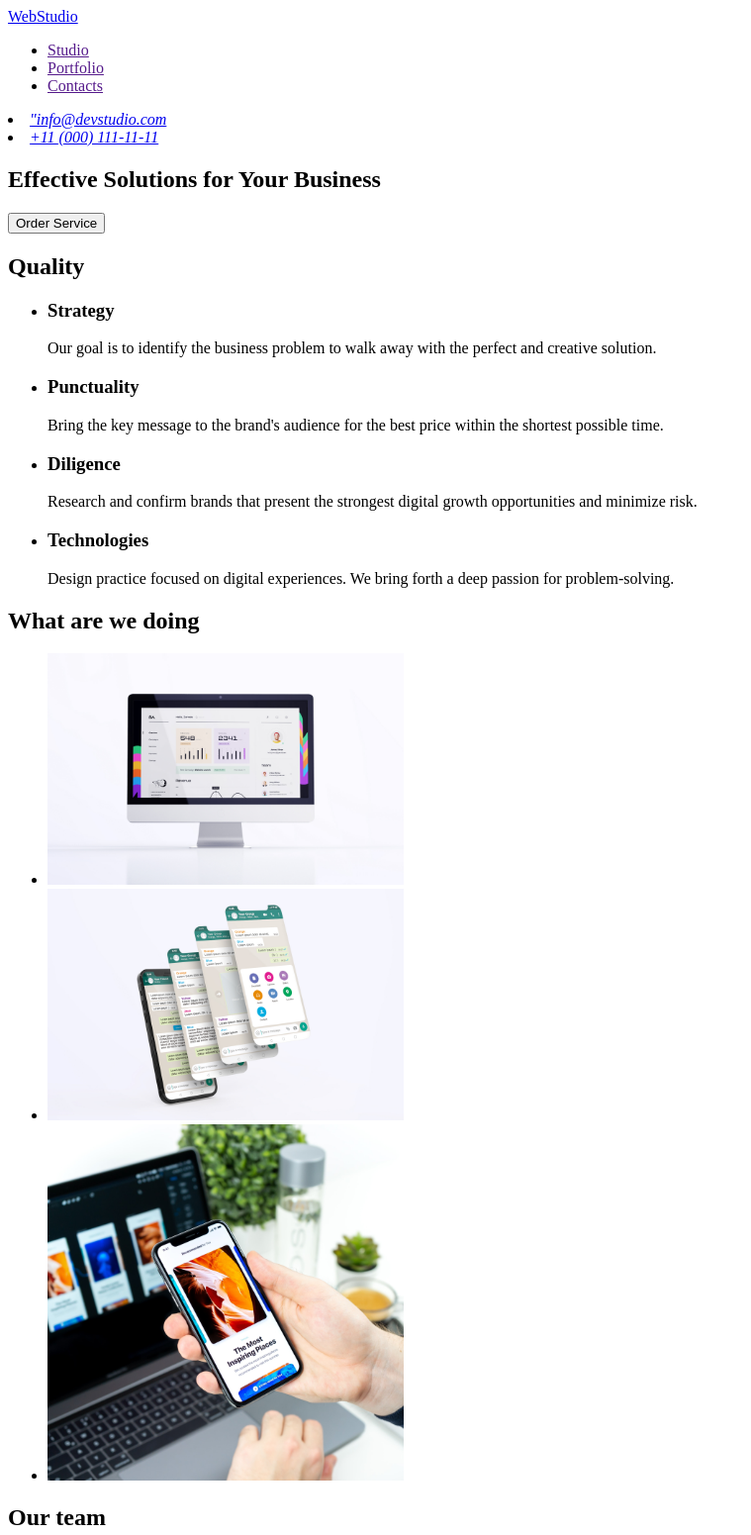
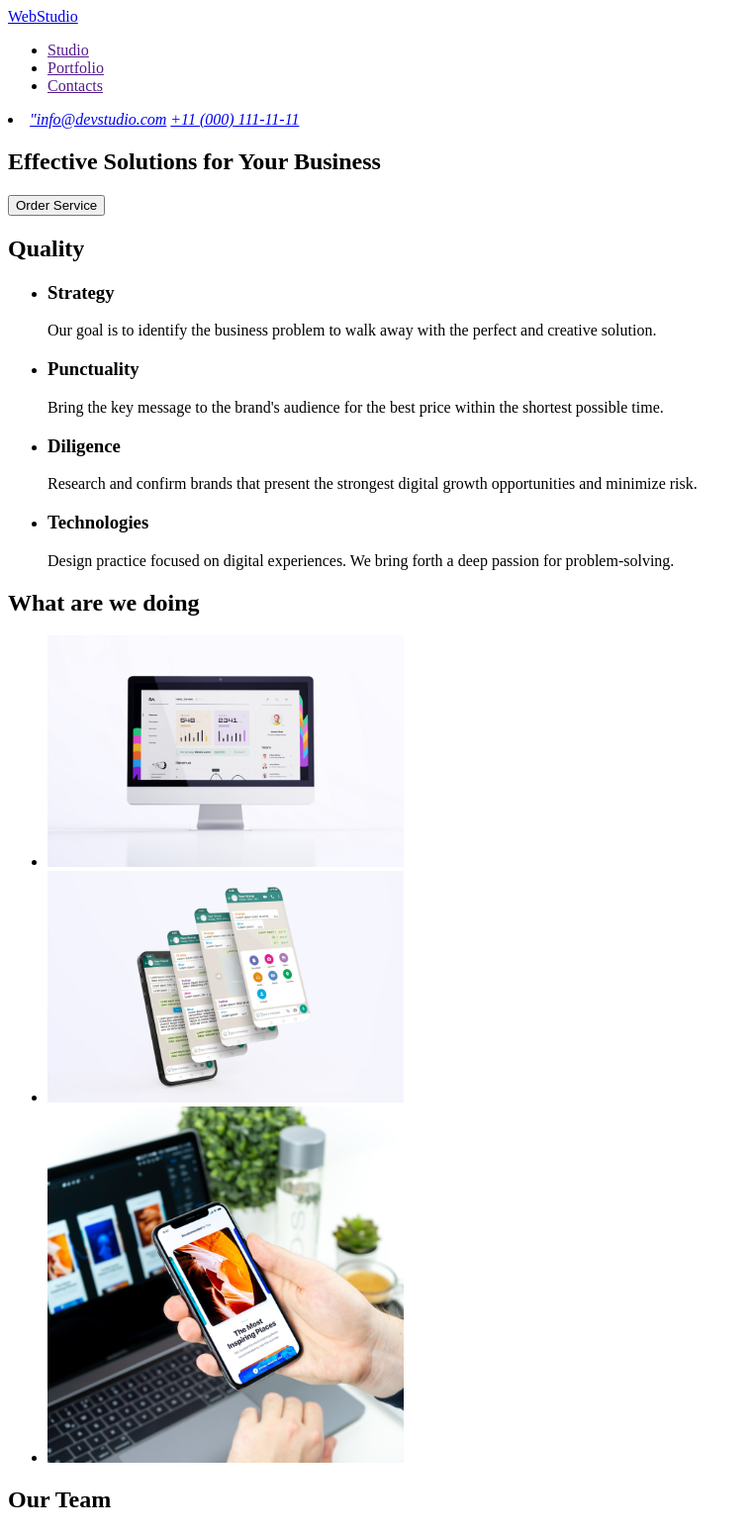
Before and after one commit to AnastasiiaIvk/goit-markup-hw-01, a plain HTML site: page index.html in a window 1280 px wide. Shown: the top 1551 px of the page at 99% size, without its empty margins (0-759 px from the left). Drawn offline with Linux system fonts and the light colour scheme.

Commit message:
update index html file

```diff
--- a/index.html
+++ b/index.html
@@ -17,8 +17,8 @@
             </ul>
         </nav>
         <address>
-        <li><a href="mailto:info@devstudio.com">"info@devstudio.com</a></li>
-        <li><a href="tel:+110001111111">+11 (000) 111-11-11</a></li>
+        <li><a href="mailto:info@devstudio.com">"info@devstudio.com</a>
+        <a href="tel:+110001111111">+11 (000) 111-11-11</a></li>
         </address>
     </header>
 
@@ -58,7 +58,7 @@
         </ul>
     </section>
 
-    <section><h2>Our team</h2>
+    <section><h2>Our Team</h2>
         <ul>
             <li><img src="./images/images/27d7cc162dfead836063691cf04a58cf.jpg"
                 alt="Mark Guerrero"
```
